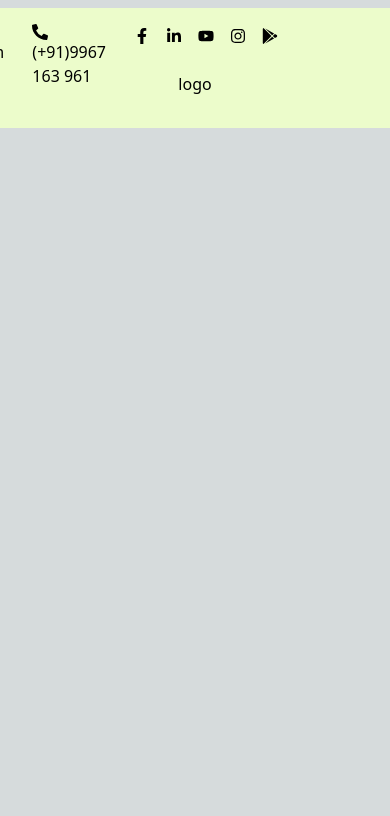
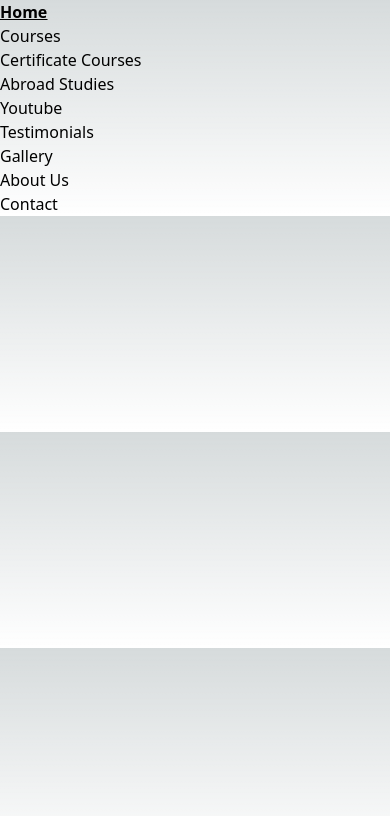
Before and after one commit to vibodhbhosure/Project-Pharmacad, a Next.js app: page / in a window 390 px wide. Shown: the top 816 px of the page. Built offline with nearby package versions, Linux system fonts and the light colour scheme.

Commit message:
allignment fixed

```diff
--- a/components/Contactbar.jsx
+++ b/components/Contactbar.jsx
@@ -4,9 +4,9 @@ import { FaMapMarkerAlt,FaRegEnvelope,FaPhoneAlt,FaFacebookF,FaLinkedinIn,FaYout
 
 function Contactbar() {
   return (
-    <div className="fixed left-0 top-0 w-full z-10 mt-2 bg-lime-100">
-      <div className="flex p-4 text-black space-x-7 justify-end mr-24">
-        <ul className='flex space-x-7'>
+    <div className="md:fixed md:left-0 md:top-0 md:w-full md:z-10 md:bg-lime-100 lg:fixed lg:left-0 lg:top-0 lg:w-full lg:z-10 lg:bg-lime-100">
+      <div className="hidden md:flex md:p-4 md:text-black md:space-x-7 md:justify-center lg:flex lg:p-4 lg:text-black lg:space-x-7 lg:justify-end lg:mr-24">
+        <ul className='md:flex md:space-x-2 lg:flex lg:space-x-7'>
             <li className='flex space-x-3'>
                 <Link  href="" >
                     <span >
--- a/components/Navbar.jsx
+++ b/components/Navbar.jsx
@@ -4,39 +4,40 @@ import Link from "next/link";
 
 const Navbar = () => {
   return (
-    <div className="fixed left-0 w-full z-10 mt-10">
-      <div className="flex p-4 text-black justify-center space-x-52">
-        <Link className="p-4" href='/'><h1>logo</h1></Link>
-        <ul className="ml-10 hidden sm:flex">
-            <li className="p-4 hover:font-semibold hover:underline">
+    <div className="md:mt-14 lg:fixed lg:left-0 lg:w-full lg:z-10 lg:mt-10 lg:shadow-2xl xl:fixed xl:left-0 xl:w-full xl:z-10 xl:mt-10 xl:shadow-2xl">
+      <div className="lg:flex lg:p-4 lg:text-black lg:justify-end lg:mr-1 xl:flex xl:p-4 xl:text-black xl:justify-end xl:mr-24">
+            <ul className="lg:ml-10 lg:flex xl:ml-10 xl:flex">
+                <li className="lg:p-4 lg:px-3 xl:p-4 hover:font-semibold hover:underline">
                     <Link href='/'>Home</Link>
                 </li>
-            <li className="p-4 hover:font-semibold hover:underline">
+                <li className="lg:p-4 lg:px-3 xl:p-4 hover:font-semibold hover:underline">
                     <Link href='/'>Courses</Link>
                 </li>
-            <li className="p-4 hover:font-semibold hover:underline">
+                <li className="lg:p-4 lg:px-3 xl:p-4 hover:font-semibold hover:underline">
                     <Link href='/'>Certificate Courses</Link>
                 </li>
-            <li className="p-4 hover:font-semibold hover:underline">
+                <li className="lg:p-4 lg:px-3 xl:p-4 hover:font-semibold hover:underline">
                     <Link href='/'>Abroad Studies</Link>
                 </li>
-            <li className="p-4 hover:font-semibold hover:underline">
+                <li className="lg:p-4 lg:px-3 xl:p-4 hover:font-semibold hover:underline">
                     <Link href='/'>Youtube</Link>
                 </li>
-            <li className="p-4 hover:font-semibold hover:underline">
+                <li className="lg:p-4 lg:px-3 xl:p-4 hover:font-semibold hover:underline">
                     <Link href='/'>Testimonials</Link>
                 </li>
-            <li className="p-4 hover:font-semibold hover:underline">
+                <li className="lg:p-4 lg:px-3 xl:p-4 hover:font-semibold hover:underline">
                     <Link href='/'>Gallery</Link>
                 </li>
-            <li className="p-4 hover:font-semibold hover:underline">
+                <li className="lg:p-4 lg:px-3 xl:p-4 hover:font-semibold hover:underline">
                     <Link href='/'>About Us</Link>
                 </li>
-            <li className="p-4 hover:font-semibold hover:underline">
+                <li className="lg:p-4 lg:px-3 xl:p-4 hover:font-semibold hover:underline">
                     <Link href='/'>Contact</Link>
                 </li>
             </ul>
         </div>
+
+
       </div>
   )
 }
--- a/src/app/globals.css
+++ b/src/app/globals.css
@@ -25,3 +25,8 @@ body {
     )
     rgb(var(--background-start-rgb));
 }
+
+.active{
+  font-weight: bold;
+  text-decoration: underline;
+}
```
Lines whose indentation alone changed are shown as unchanged.
